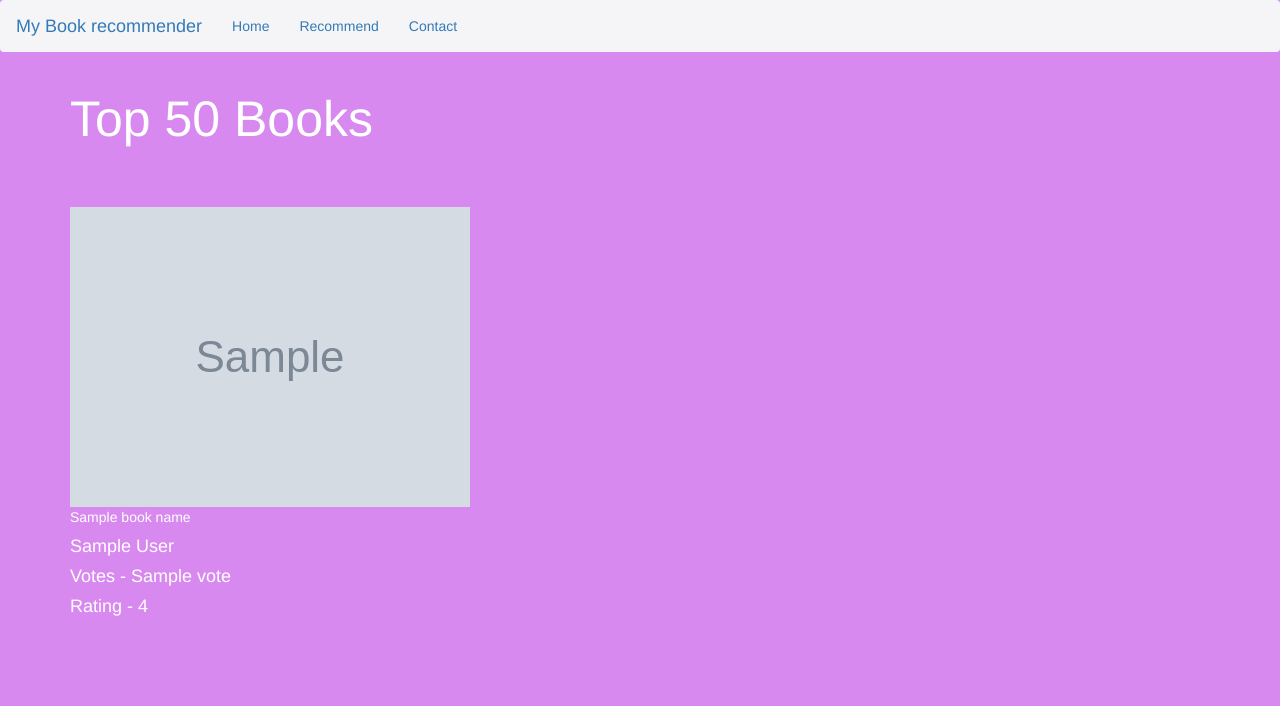
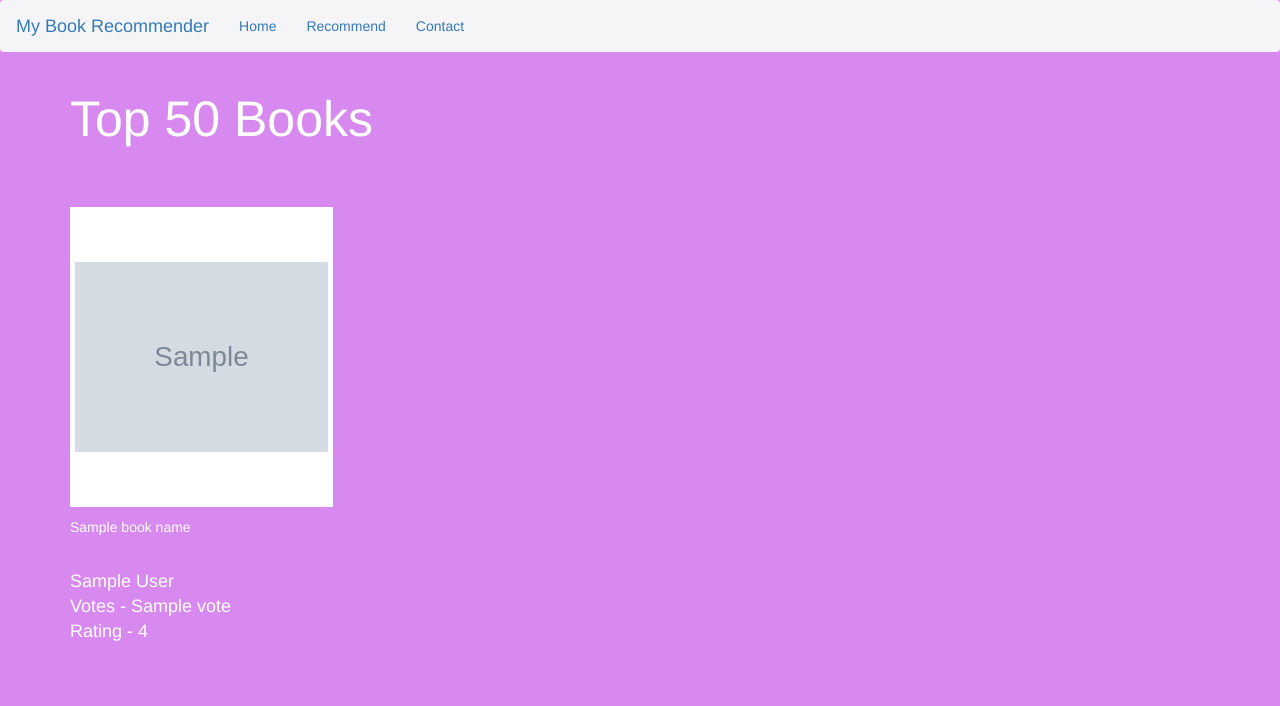
Before and after one commit to sandhyaj2912/book_recommender_system, a Flask app: template templates/index.html in a window 1280 px wide. Shown: the top 706 px of the page. Run offline with Flask 3, Linux system fonts and the light colour scheme; the template is opened without the code that fills it: most values are stand-ins (such as "Sample title", 1, 10 or a date in 2020); grey boxes marked "Sample" are stand-in pictures; parts of the project's set-up code (start-up, migrations or seed data) failed here and were passed over.

Commit message:
Fix book image alignment

```diff
--- a/templates/index.html
+++ b/templates/index.html
@@ -3,47 +3,136 @@
 <head>
     <meta charset="UTF-8">
     <title>Book Recommender System</title>
-    <!-- Latest compiled and minified CSS -->
-<link rel="stylesheet" href="https://cdn.jsdelivr.net/npm/bootstrap@3.3.7/dist/css/bootstrap.min.css" integrity="sha384-BVYiiSIFeK1dGmJRAkycuHAHRg32OmUcww7on3RYdg4Va+PmSTsz/K68vbdEjh4u" crossorigin="anonymous">
+
+    <!-- Bootstrap CSS -->
+    <link rel="stylesheet"
+          href="https://cdn.jsdelivr.net/npm/bootstrap@3.3.7/dist/css/bootstrap.min.css"
+          integrity="sha384-BVYiiSIFeK1dGmJRAkycuHAHRg32OmUcww7on3RYdg4Va+PmSTsz/K68vbdEjh4u"
+          crossorigin="anonymous">
+
+    <style>
+        .text-white {
+            color: white;
+        }
+
+        /* Book image */
+        .card-img-top {
+            width: 100%;
+            height: 300px;
+            object-fit: contain;
+            background-color: white;
+            padding: 5px;
+        }
+
+        /* Book card */
+        .card {
+            height: 500px;
+            background-color: transparent;
+        }
+
+        /* Keep text inside card */
+        .card-body {
+            height: 100%;
+            overflow: hidden;
+        }
+
+        /* Book title */
+        .book-title {
+            height: 45px;
+            overflow: hidden;
+            margin-top: 10px;
+        }
+
+        /* Author, votes and rating */
+        .book-info {
+            margin: 5px 0;
+        }
+    </style>
 </head>
-<style>
-    .text-white{
-        color:white
-    }
-</style>
+
 <body style="background-color:#d889ef">
 
+    <!-- Navigation Bar -->
     <nav class="navbar" style="background-color:#f5f5f8">
-        <a class="navbar-brand">My Book recommender</a>
+
+        <a class="navbar-brand">My Book Recommender</a>
+
         <ul class="nav navbar-nav">
             <li><a href="/">Home</a></li>
             <li><a href="/recommend">Recommend</a></li>
             <li><a>Contact</a></li>
         </ul>
+
     </nav>
 
+
+    <!-- Main Container -->
     <div class="container">
+
         <div class="row">
+
+            <!-- Heading -->
             <div class="col-md-12">
-                <h1 class="text-white" style="font-size:50px">Top 50 Books</h1>
+
+                <h1 class="text-white"
+                    style="font-size:50px">
+
+                    Top 50 Books
+
+                </h1>
+
             </div>
 
+
+            <!-- Books -->
             {% for i in range(book_name|length) %}
-                <div class="col-md-3" style="margin-top:50px">
+
+                <div class="col-md-3"
+                     style="margin-top:50px">
+
                     <div class="card">
+
                         <div class="card-body">
-                            <img class="card-img-top" src="{{ image[i] }}">
-                            <p class="text-white">{{ book_name[i] }}</p>
-                            <h4 class="text-white">{{ author[i] }}</h4>
-                            <h4 class="text-white">Votes - {{ votes[i] }}</h4>
-                            <h4 class="text-white">Rating - {{ rating[i] }}</h4>
+
+                            <!-- Book Image -->
+                            <img class="card-img-top"
+                                 src="{{ image[i] }}"
+                                 alt="{{ book_name[i] }}">
+
+
+                            <!-- Book Name -->
+                            <p class="text-white book-title">
+                                {{ book_name[i] }}
+                            </p>
+
+
+                            <!-- Author -->
+                            <h4 class="text-white book-info">
+                                {{ author[i] }}
+                            </h4>
+
+
+                            <!-- Votes -->
+                            <h4 class="text-white book-info">
+                                Votes - {{ votes[i] }}
+                            </h4>
+
+
+                            <!-- Rating -->
+                            <h4 class="text-white book-info">
+                                Rating - {{ rating[i] }}
+                            </h4>
+
                         </div>
+
                     </div>
+
                 </div>
+
             {% endfor %}
 
+        </div>
 
-        </div>
     </div>
 
 </body>
```
